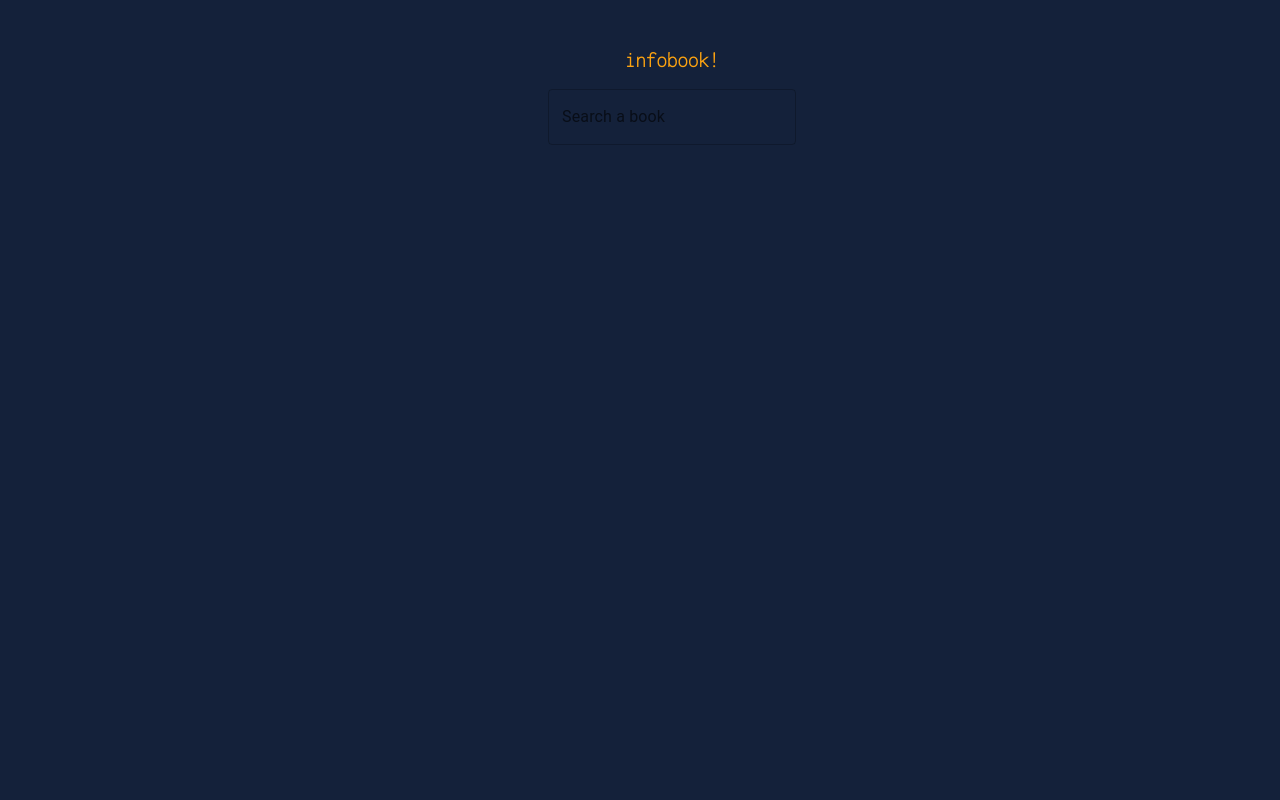
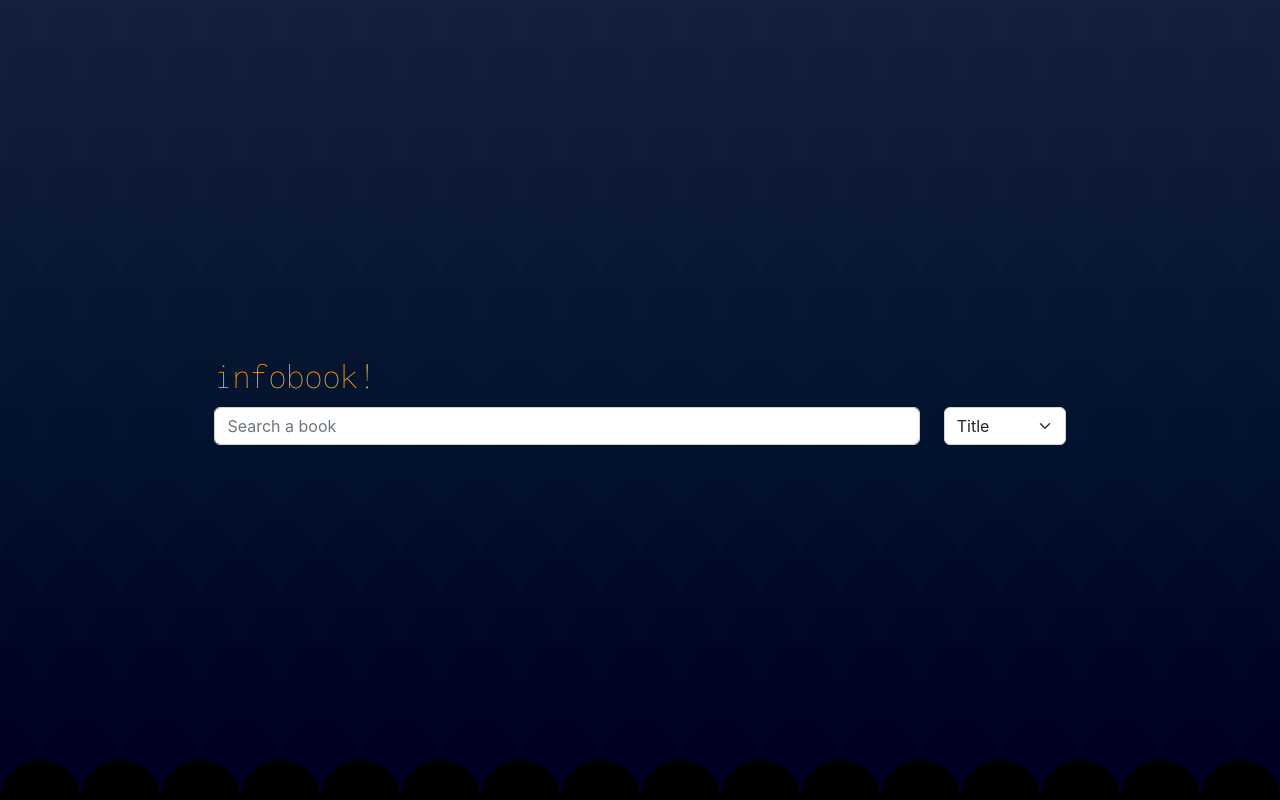
Before and after one commit to X5GuilhermeBR/infobook-frontend, a React (Create React App) app: page / in a window 1280 px wide. Built offline with nearby package versions, Linux system fonts and the light colour scheme.

Commit message:
Fix CSS home page

```diff
--- a/package.json
+++ b/package.json
@@ -3,10 +3,7 @@
   "version": "0.1.0",
   "private": true,
   "dependencies": {
-    "@emotion/react": "^11.10.5",
-    "@emotion/styled": "^11.10.5",
     "@mui/icons-material": "^5.11.0",
-    "@mui/material": "^5.11.6",
     "@testing-library/jest-dom": "^5.16.5",
     "@testing-library/react": "^13.4.0",
     "@testing-library/user-event": "^13.5.0",
@@ -16,9 +13,11 @@
     "@types/react-dom": "^18.0.10",
     "@typescript-eslint/parser": "^5.49.0",
     "axios": "^1.2.4",
+    "bootstrap": "^5.2.3",
     "localforage": "^1.10.0",
     "match-sorter": "^6.3.1",
     "react": "^18.2.0",
+    "react-bootstrap": "^2.7.0",
     "react-dom": "^18.2.0",
     "react-router-dom": "^6.7.0",
     "react-scripts": "^2.1.3",
--- a/public/index.html
+++ b/public/index.html
@@ -1,6 +1,12 @@
 <!DOCTYPE html>
 <html lang="en">
   <head>
+    <link
+    rel="stylesheet"
+    href="https://cdn.jsdelivr.net/npm/bootstrap@5.2.3/dist/css/bootstrap.min.css"
+    integrity="sha384-rbsA2VBKQhggwzxH7pPCaAqO46MgnOM80zW1RWuH61DGLwZJEdK2Kadq2F9CUG65"
+    crossorigin="anonymous"
+  />
     <meta charset="utf-8" />
     <link rel="icon" href="%PUBLIC_URL%/favicon.ico" />
     <meta name="viewport" content="width=device-width, initial-scale=1" />
--- a/src/pages/Home/index.tsx
+++ b/src/pages/Home/index.tsx
@@ -1,19 +1,32 @@
 import React from 'react'
-import { Title, Wrapper } from './styles'
-import logo from '../../images/japinha.jpg' // with import
-import TextField from '@mui/material/TextField'
+import { ContainerSearch, Title, Wrapper } from './styles'
+import { Col, Form, Row } from 'react-bootstrap'
+import Container from 'react-bootstrap/esm/Container'
 
 const Home = () => {
   return (
     <Wrapper>
-      <Title>
-        <h1>infobook!</h1>
-        <TextField
-          id="outlined-basic"
-          label="Search a book"
-          variant="outlined"
-        />
-      </Title>
+      <ContainerSearch>
+        <Title>infobook!</Title>
+        <Form>
+          <Row>
+            <Col>
+              <Form.Control type="text" placeholder="Search a book" />
+            </Col>
+            <Col xs={2}>
+              <Form.Select>
+                <option>Title</option>
+                <option>Author</option>
+                <option>Publisher</option>
+                <option>Subject</option>
+                <option>ISBN</option>
+                <option>LCCN</option>
+                <option>OCLC</option>
+              </Form.Select>
+            </Col>
+          </Row>
+        </Form>
+      </ContainerSearch>
     </Wrapper>
   )
 }
--- a/src/pages/Home/styles.ts
+++ b/src/pages/Home/styles.ts
@@ -1,21 +1,24 @@
 import styled from 'styled-components'
 import background from '../../images/svg/background.svg'
-
-export const Title = styled.h1`
-  font-size: 14px;
-  text-align: center;
-  color: #fca311;
-  font-family: 'Inconsolata', monospace;
-`
 
 export const Wrapper = styled.section`
   padding: 2em;
   background: #14213a;
-  /* background-image: url(${background}); */
+  align-items: center;
+  display: flex;
+  justify-content: center;
+  background-image: url(${background});
   min-height: 100%;
   width: 100%;
-  height: auto;
   position: fixed;
-  top: 0;
-  left: 0;
 `
+
+export const ContainerSearch = styled.div`
+  width: 70%;
+`
+
+export const Title = styled.h1`
+  font-size: 36px;
+  color: #fca311;
+  font-family: 'Inconsolata', monospace;
+`
```
Also changed, not shown: src/images/svg/background.svg.
